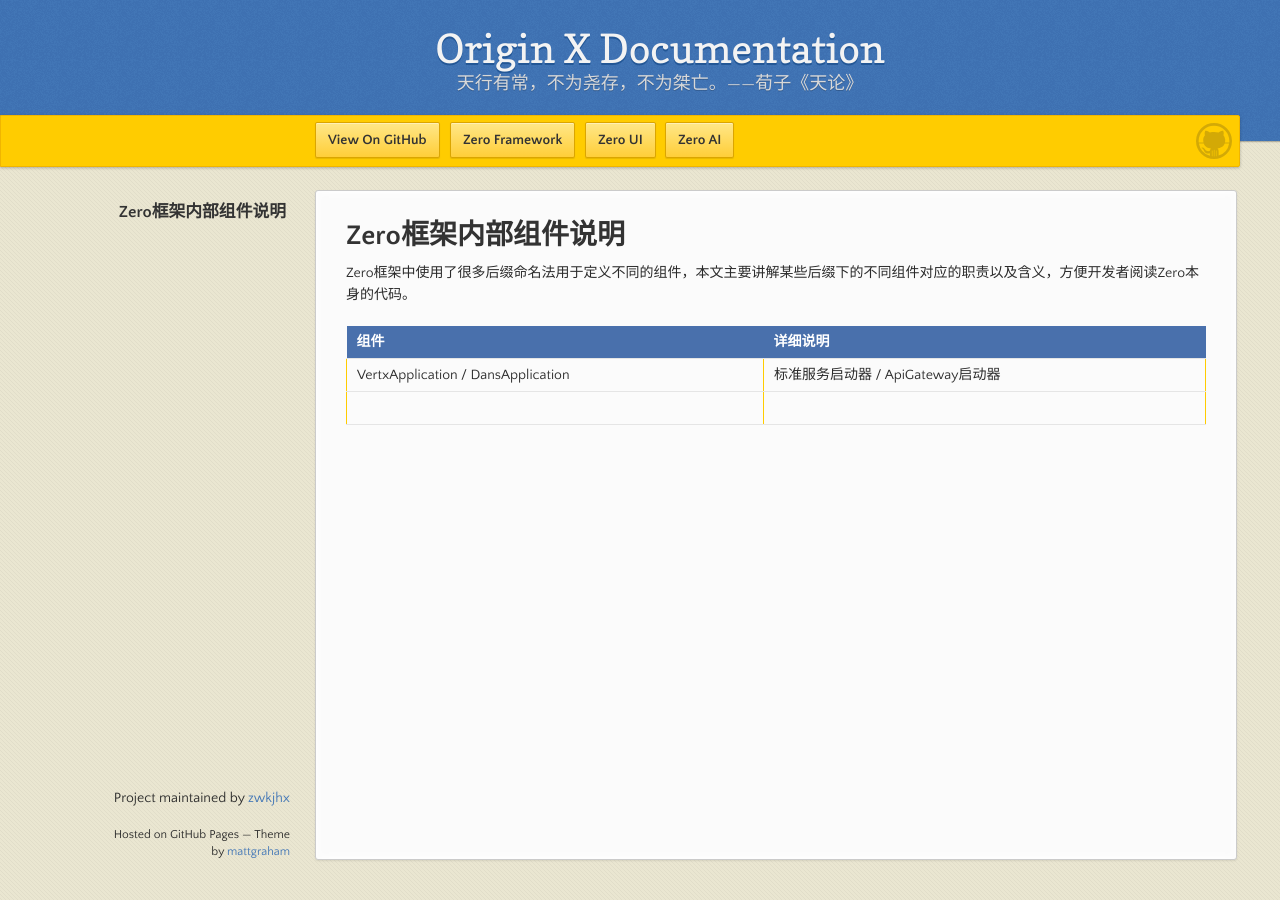
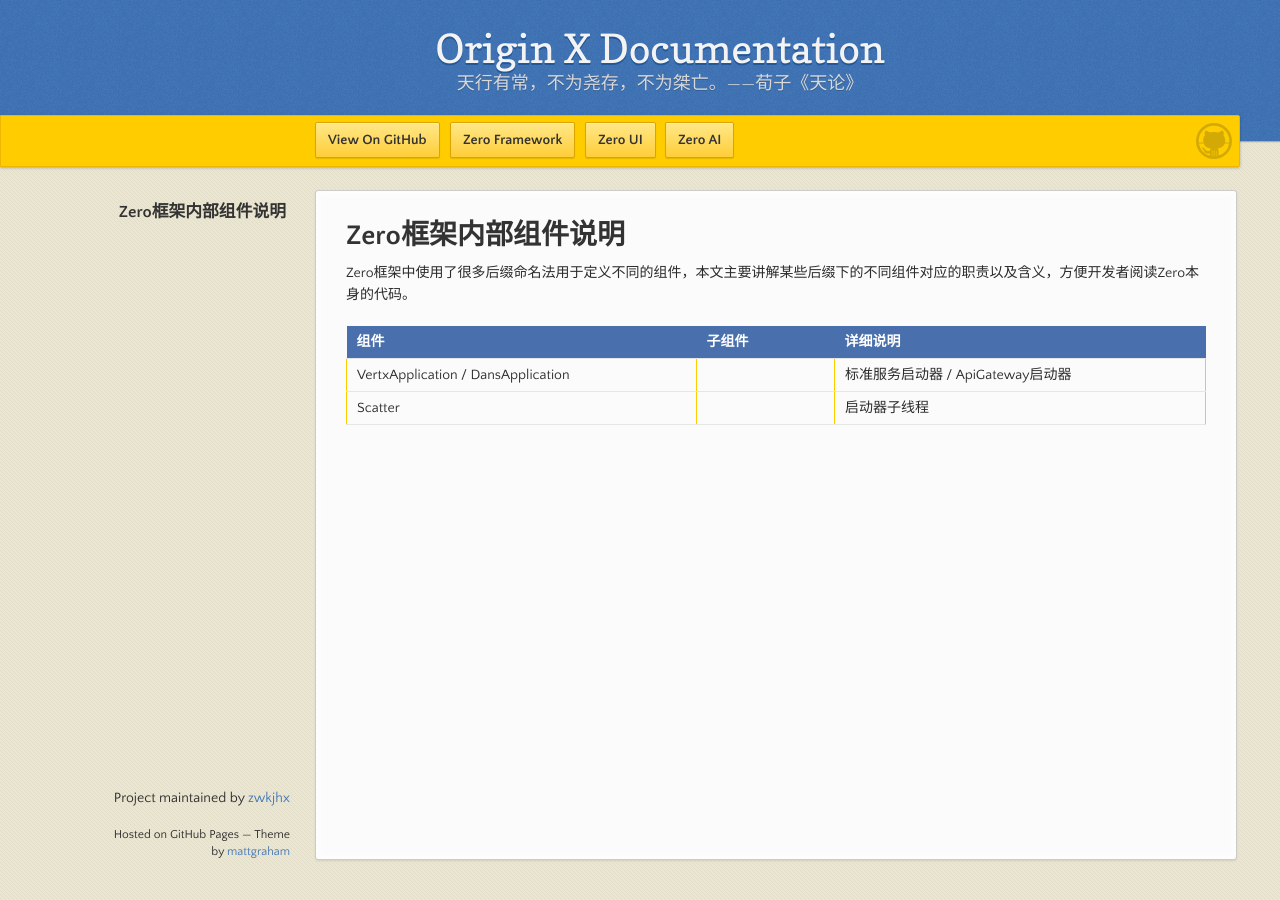
Before and after one commit to zwkjhx/ox-doc, a Jekyll site: the page built from specification/1-zerogui-fan/spc-004-zeronei-bu-zu-jian-shuo-ming.md, in a window 1280 px wide. Built offline with Jekyll 4.4.1, drawn with Linux system fonts in a browser that asks for light colours; our own code applies the rules of GitHub Pages for plain Markdown files.

Commit message:
Updates specification/1-zerogui-fan/spc-004-zeronei-bu-zu-jian-shuo-ming.md
Auto commit by GitBook Editor

```diff
--- a/specification/1-zerogui-fan/spc-004-zeronei-bu-zu-jian-shuo-ming.md
+++ b/specification/1-zerogui-fan/spc-004-zeronei-bu-zu-jian-shuo-ming.md
@@ -2,7 +2,7 @@
 
 Zero框架中使用了很多后缀命名法用于定义不同的组件，本文主要讲解某些后缀下的不同组件对应的职责以及含义，方便开发者阅读Zero本身的代码。
 
-| 组件 | 详细说明 |
-| :--- | :--- |
-| VertxApplication / DansApplication | 标准服务启动器 / ApiGateway启动器 |
-|  |  |
+| 组件 | 子组件 | 详细说明 |
+| :--- | :--- | :--- |
+| VertxApplication / DansApplication |  | 标准服务启动器 / ApiGateway启动器 |
+| Scatter |  | 启动器子线程 |
```
